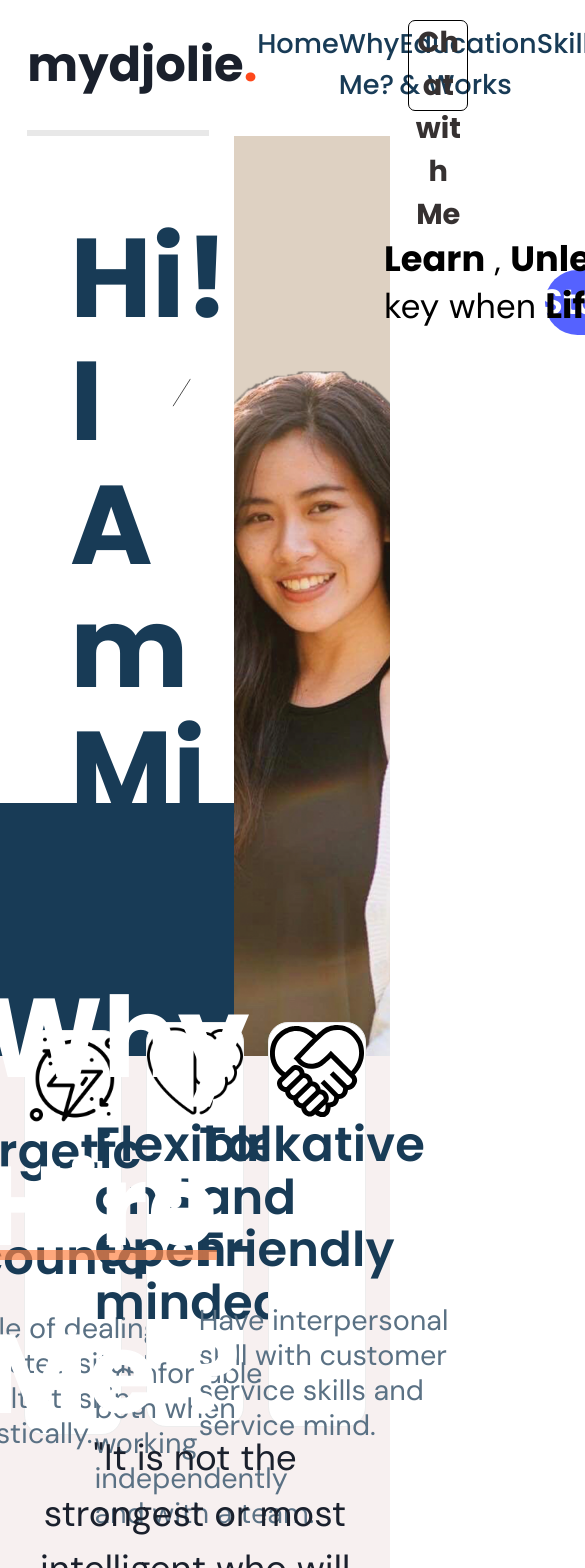
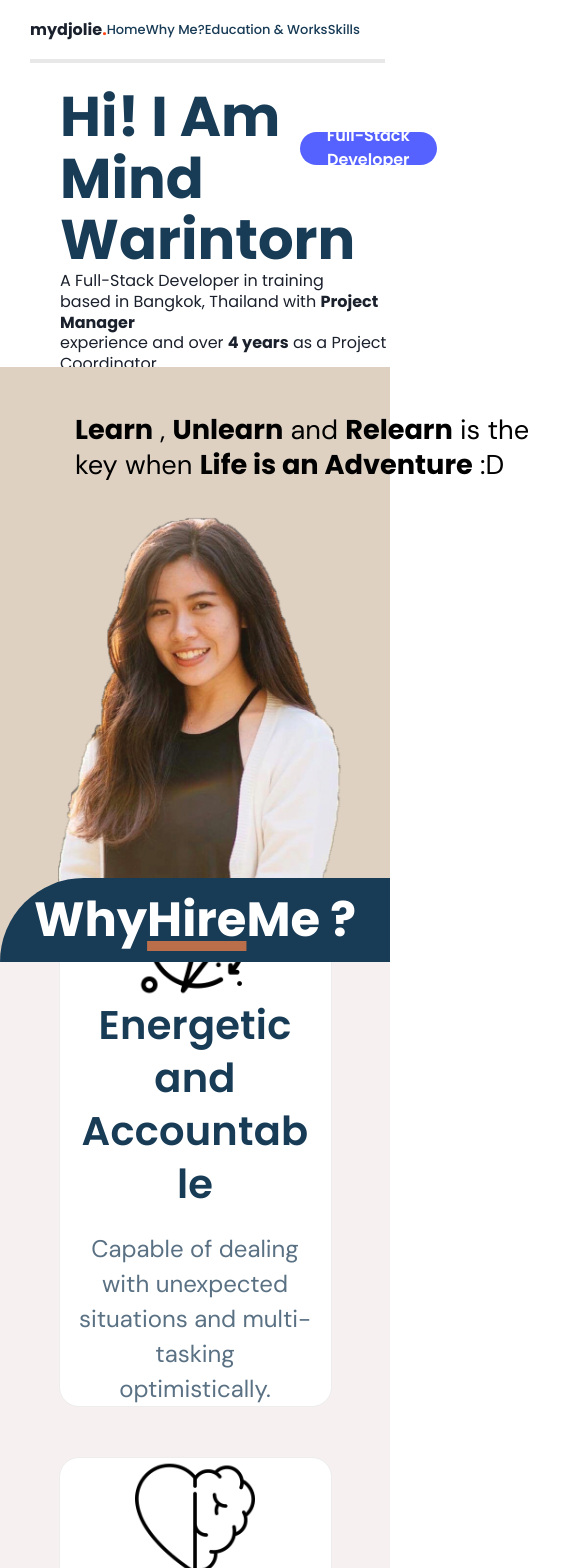
Before and after one commit to mydjolie/my-portfolio, a React (Create React App) app: page / in a window 390 px wide. Shown: the top 1568 px of the page, 585 px wide, since content can reach past the window. Built offline with nearby package versions, Linux system fonts and the light colour scheme.

Commit message:
fix:finish responsive small

```diff
--- a/public/index.html
+++ b/public/index.html
@@ -9,7 +9,7 @@
       name="description"
       content="Web site created using create-react-app"
     />
-    <link rel="apple-touch-icon" href="%PUBLIC_URL%/logo192.png" />
+    <!-- <link rel="apple-touch-icon" href="%PUBLIC_URL%/logo192.png" /> -->
     <!--
       manifest.json provides metadata used when your web app is installed on a
       user's mobile device or desktop. See https://developers.google.com/web/fundamentals/web-app-manifest/
--- a/src/App.css
+++ b/src/App.css
@@ -244,20 +244,16 @@ html {
   z-index: 100;
   position: relative;
 }
-
+.why-hire-small {
+  display: none;
+}
+.blue-box {
+  display: none;
+}
 .hire {
   text-decoration: underline solid rgb(255, 131, 69, 0.7) 10px;
 }
-/* .orange-underline {
-  background: #ff8345;
-  opacity: 0.7;
-  z-index: 20;
-  position: relative;
-  top: 20px;
-  right: 373px;
-  width: 180px;
-  height: 40px;
-} */
+
 .right-main {
   position: relative;
 }
@@ -299,13 +295,7 @@ html {
   background-color: #f0e3e387;
   height: 75vh;
 }
-.why-me-heading {
-  font-family: "DM Sans";
-  font-size: 2.3em;
-  width: 90vw;
-  text-align: center;
-  margin-top: 1em;
-}
+
 .why-me {
   display: flex;
   flex-direction: row;
@@ -358,6 +348,14 @@ html {
   display: flex;
   flex-direction: column;
   justify-content: flex-start;
+}
+
+.why-me-quote {
+  font-family: "DM Sans";
+  font-size: 2.3em;
+  width: 90vw;
+  text-align: center;
+  margin-top: 1em;
 }
 
 .why-me-img {
@@ -423,6 +421,9 @@ html {
   /* height: min-content; */
   position: absolute;
   z-index: 20;
+}
+.title-ed-small {
+  display: none;
 }
 .work-underline {
   text-decoration: underline solid rgb(255, 131, 69, 0.7) 10px;
@@ -504,13 +505,13 @@ html {
   --ring-offset-color: #60a5fa;
 }
 
-#headlessui-tabs-tab {
+/* #headlessui-tabs-tab {
   width: 100em;
 }
 
 #headlessui-tabs-panel {
   height: 100em;
-}
+} */
 
 .post.id {
   position: relative;
@@ -530,19 +531,24 @@ html {
   border-top-left-radius: 1rem;
   height: 50%;
 }
+.head-works {
+  height: 35vh;
+}
+
 .post-title {
   font-size: 2rem;
   font-weight: 600;
   line-height: 1.25rem;
   margin-bottom: 0.5rem;
   padding: 0.5rem;
+  padding-top: 1rem;
   border-top-left-radius: 5rem;
 }
 
 .p-date {
   font-weight: 500;
   font-size: 1.75rem;
-  padding: 0.5rem;
+  padding: 1rem;
   border-top-right-radius: 10rem;
 }
 
@@ -550,12 +556,12 @@ html {
   font-size: 1.25rem;
   margin-bottom: 2em;
   background-color: #ffffffe6;
-  padding: 0.75rem;
+  padding: 1rem;
   border-bottom-right-radius: 1.5rem;
   border-bottom-left-radius: 1.5rem;
 }
 
-.post-date {
+/* .post-date {
   display: flex;
   flex-direction: column;
   justify-content: flex-start;
@@ -565,7 +571,7 @@ html {
   line-height: 2rem;
   font-weight: 400;
   margin-bottom: 1em;
-}
+} */
 
 .something-a {
   position: absolute;
@@ -584,3 +590,251 @@ html {
   box-shadow: var(--tw-ring-inset) 0 0 0 calc(2px + var(--tw-ring-offset-width))
     var(--tw-ring-color);
 }
+
+/* Extra small devices (phones, 600px and down) */
+@media only screen and (max-width: 600px) {
+  .mind-head {
+    font-size: 1em;
+  }
+  .navbar {
+    justify-content: flex-start;
+  }
+  #home {
+    height: 7vh;
+    margin-left: 30px;
+    margin-right: 30px;
+    justify-content: space-between;
+  }
+  .navbar-link {
+    width: 300px;
+    font-size: small;
+  }
+  .nav-bar-line {
+    width: 90vw;
+    margin-left: 30px;
+    border: 2px solid rgba(0, 0, 0, 0.09);
+  }
+  .btn-chat-with-me {
+    display: none;
+  }
+  .left-main {
+    height: 36vh;
+    width: 100vw;
+  }
+  .upper-left-main {
+    margin-left: 60px;
+  }
+  .main-heading {
+    font-size: 3.5em;
+    width: 100%;
+    margin-top: 7%;
+  }
+  .main-description {
+    font-size: 1em;
+    width: 100%;
+  }
+  .cover {
+    flex-direction: column;
+    width: 100vw;
+  }
+  .fullStack {
+    width: 35%;
+    height: 1.3%;
+    font-size: 1em;
+    top: 132px;
+    left: 300px;
+  }
+  .hire-me {
+    height: 140%;
+    width: 30%;
+    font-size: 1em;
+    line-height: 0;
+    margin-bottom: 0.5em;
+  }
+  .CV-download {
+    height: 140%;
+    width: 30%;
+    font-size: 1em;
+    line-height: 0;
+  }
+  .btn-group {
+    margin-top: 20px;
+    flex-direction: column;
+    justify-content: flex-start;
+  }
+  .follow-me {
+    width: 100%;
+  }
+  #logos {
+    margin-top: 30px;
+    width: max-content;
+    margin-left: 0;
+  }
+  .fb-logo {
+    height: 40px;
+  }
+  .github-logo {
+    height: 35px;
+    margin-right: 35px;
+  }
+  .linkedin-logo {
+    height: 35px;
+    width: 40px;
+    margin-right: 20px;
+  }
+  .instagram-logo {
+    height: 55px;
+  }
+  .why-hire {
+    /* height: 20%;
+    width: 60%;
+    font-size: 2em; */
+    display: none;
+  }
+  .right-main {
+    display: flex;
+    flex-direction: column;
+    justify-content: center;
+  }
+  .profile-pic {
+    width: 100vw;
+    height: 70vh;
+    margin: 0;
+    position: relative;
+  }
+  .quote {
+    font-size: 1.7em;
+    z-index: 20;
+    top: 45px;
+    left: 75px;
+  }
+  .line {
+    display: none;
+  }
+  .why-me-whole {
+    display: inline-block;
+    height: 176vh;
+    justify-content: center;
+    align-items: center;
+  }
+  .why-hire-small {
+    position: relative;
+    bottom: 80px;
+    z-index: 20;
+    width: 100vw;
+    height: 10vh;
+    background: #183b56;
+    color: #ffffff;
+    font-family: Poppins;
+    font-weight: 700;
+    font-size: 300%;
+    display: inline-flex;
+    flex-direction: row;
+    justify-content: center;
+    align-items: center;
+    border-top-left-radius: 3em;
+    /* border-bottom-right-radius: 3em; */
+  }
+  .why-hire-small h3 {
+    margin-left: 50px;
+  }
+
+  .hire-small {
+    text-decoration: underline solid rgb(255, 131, 69, 0.7) 10px;
+  }
+  .why-me-box {
+    flex-direction: column;
+    justify-content: center;
+    align-items: center;
+    height: 140vh;
+  }
+  .why-me-img {
+    height: 120px;
+    width: 120px;
+  }
+  .why-1 {
+    width: 70vw;
+    margin-top: 0px;
+    height: 70vh;
+  }
+
+  .why-2 {
+    width: 70vw;
+    margin-top: 50px;
+    height: 70vh;
+  }
+
+  .why-3 {
+    width: 70vw;
+    margin-top: 50px;
+    height: 70vh;
+  }
+  .why-me-content {
+    width: 60vw;
+    justify-content: center;
+    align-items: center;
+    text-align: center;
+  }
+  .why-heading {
+    font-size: 2.5em;
+    width: 60vw;
+    margin: 0;
+  }
+  .why-description {
+    font-size: 1.5em;
+    width: 60vw;
+    margin: 0;
+    margin-top: 20px;
+  }
+  .why-me-quote {
+    font-size: 2em;
+    /* width: 80vw; */
+    margin-right: 0px;
+    margin-left: 20px;
+  }
+  .title-ed {
+    display: none;
+  }
+  .title-ed-small {
+    font-family: "Poppins";
+    font-style: normal;
+    font-weight: 700;
+    display: block;
+    font-size: 2.8em;
+    width: max-content;
+    margin-left: 70px;
+    margin-top: 30px;
+  }
+  .main-ed {
+    height: 0vh;
+  }
+  .head-edWork {
+    height: 5vh;
+  }
+  .head-works {
+    height: 16vh;
+  }
+  .tab-normal {
+    font-size: 2em;
+    line-height: 1em;
+  }
+  .post-title {
+    font-size: 1.3em;
+    line-height: 1.2em;
+    padding-top: 3em;
+    padding-bottom: 2em;
+  }
+  .p-date {
+    font-size: 0.9em;
+  }
+  .yellow-thing {
+    left: -350px;
+    top: 630px;
+    scale: 170%;
+  }
+  .green-thing {
+    top: -500px;
+    scale: 50%;
+    left: 200px;
+  }
+}
--- a/src/components/education-works.js
+++ b/src/components/education-works.js
@@ -1,20 +1,15 @@
-import { Tab } from "@headlessui/react";
-import { Fragment } from "react";
 import EducationAndWorksTab from "./education and works tab";
-/** @jsxImportSource @emotion/react */
-import { css } from "@emotion/react";
 
 function EducationWorks() {
   return (
     <div className="main-ed">
       <div className="head-edWork"></div>
-      <div
-        className="head-edworkk"
-        css={css`
-          height: 35vh;
-        `}
-      >
+      <div className="head-works">
         <h1 className="title-ed">
+          Education & <br /> <span className="work-underline">Work</span>{" "}
+          Experiences
+        </h1>
+        <h1 className="title-ed-small">
           Education & <br /> <span className="work-underline">Work</span>{" "}
           Experiences
         </h1>
--- a/src/components/home.js
+++ b/src/components/home.js
@@ -1,6 +1,3 @@
-/** @jsxImportSource @emotion/react */
-import { css } from "@emotion/react";
-
 function Home() {
   return (
     <div className="home">
--- a/src/components/why-me.js
+++ b/src/components/why-me.js
@@ -1,11 +1,11 @@
-/** @jsxImportSource @emotion/react */
-import { ModalBody } from "@chakra-ui/react";
-import { css } from "@emotion/react";
-
 function WhyMe() {
   return (
     <body>
       <div className="why-me-whole">
+        <h3 className="why-hire-small">
+          <div className="blue-box"></div>
+          Why <span className="hire-small">Hire</span> Me ?
+        </h3>
         <div className="why-me">
           <div className="why-me-box">
             <div className="why-1">
@@ -14,7 +14,6 @@ function WhyMe() {
                 alt="`icons of lightning"
                 className="why-me-img"
               />
-
               <div className="why-me-content">
                 <p className="why-heading">Energetic and Accountable</p>
                 <p className="why-description">
@@ -29,7 +28,6 @@ function WhyMe() {
                 alt="`icons of heart and brain"
                 className="why-me-img"
               />
-
               <div className="why-me-content">
                 <p className="why-heading">Flexible and Open-minded</p>
                 <p className="why-description">
@@ -43,7 +41,6 @@ function WhyMe() {
                 alt="`icons of 3 hands in the middle"
                 className="why-me-img"
               />
-
               <div className="why-me-content">
                 <p className="why-heading">Talkative and Friendly</p>
                 <p className="why-description">
@@ -54,7 +51,7 @@ function WhyMe() {
             </div>
           </div>
         </div>
-        <h2 className="why-me-heading">
+        <h2 className="why-me-quote">
           "It is not the strongest or most intelligent who will survive but
           those who can best manage change.” <br />
           <span>– Charles Darwin</span>
```
